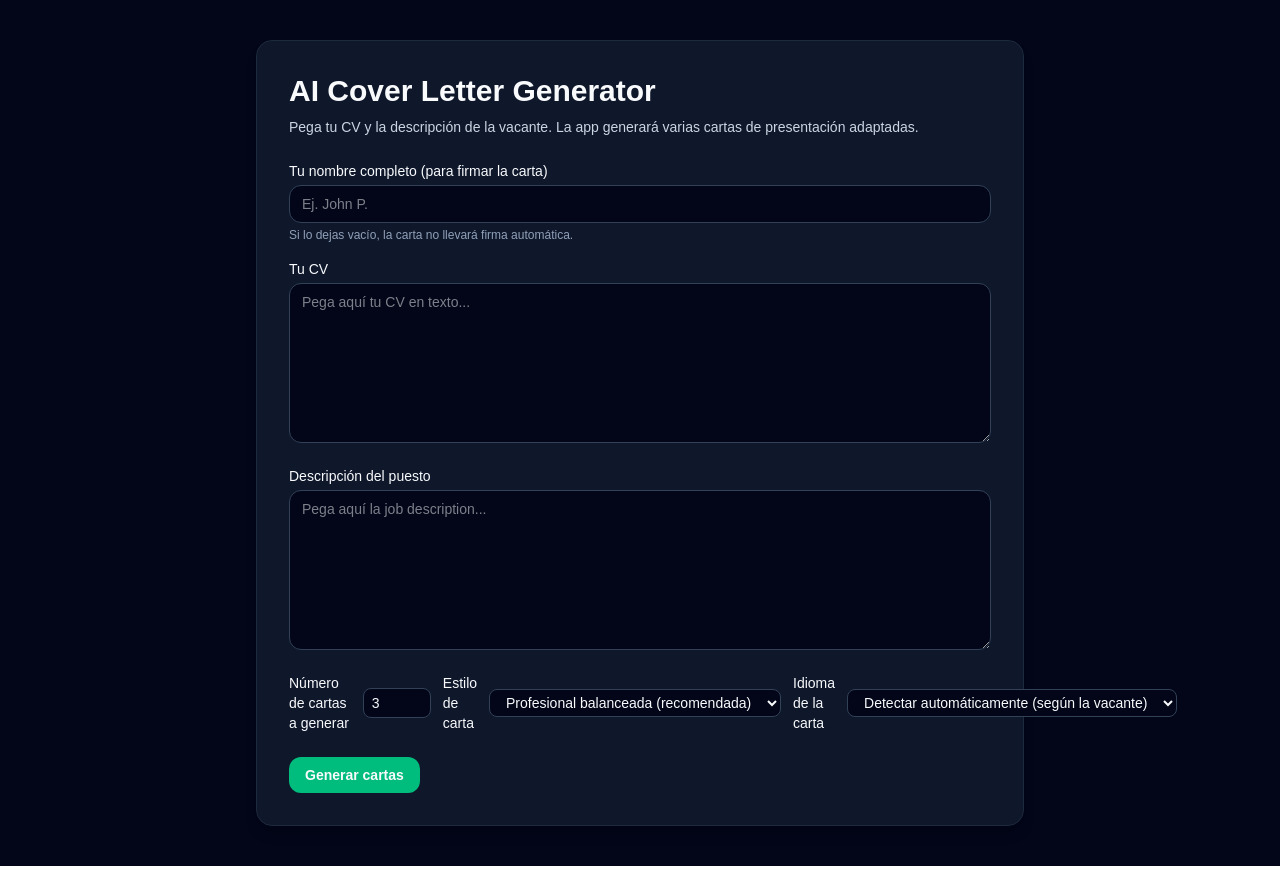
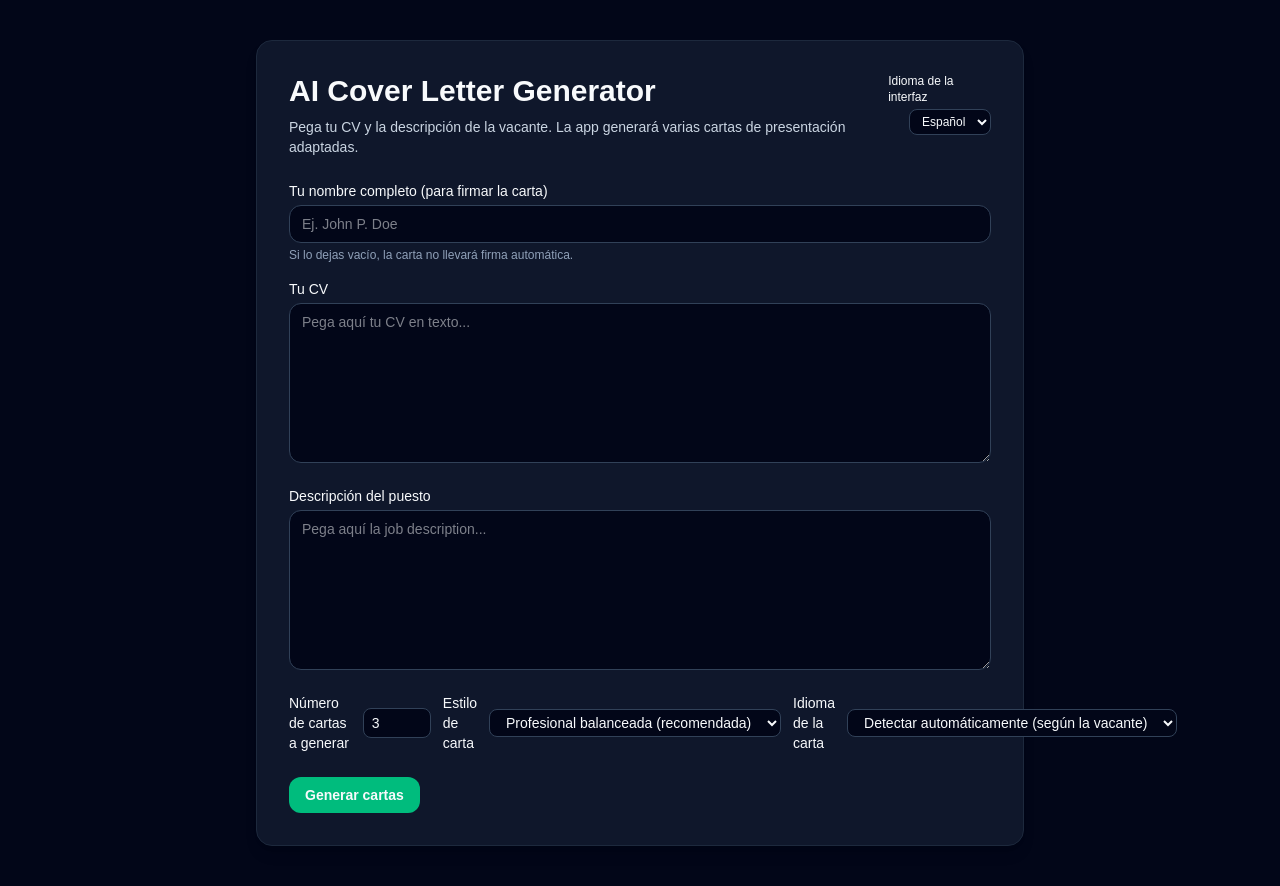
Before and after one commit to rudicarrilloypr/cv-coverletter-ai, a Next.js app: page /generate in a window 1280 px wide. Built offline with nearby package versions, Linux system fonts and the light colour scheme.

Commit message:
Add lenguage interface

```diff
--- a/src/app/generate/page.tsx
+++ b/src/app/generate/page.tsx
@@ -5,6 +5,106 @@ import { jsPDF } from "jspdf";
 
 type CoverLetterMode = "standard" | "concise" | "storytelling" | "technical";
 type CoverLetterLanguage = "auto" | "spanish" | "english";
+type UiLanguage = "es" | "en";
+
+const UI_TEXTS: Record<UiLanguage, {
+  pageTitle: string;
+  pageSubtitle: string;
+  userNameLabel: string;
+  userNamePlaceholder: string;
+  userNameHelper: string;
+  cvLabel: string;
+  cvPlaceholder: string;
+  jdLabel: string;
+  jdPlaceholder: string;
+  countLabel: string;
+  modeLabel: string;
+  modeOptionStandard: string;
+  modeOptionConcise: string;
+  modeOptionStorytelling: string;
+  modeOptionTechnical: string;
+  letterLangLabel: string;
+  letterLangAuto: string;
+  letterLangSpanish: string;
+  letterLangEnglish: string;
+  submitGenerating: string;
+  submitGenerate: string;
+  errorPrefix: string;
+  generatedTitle: string;
+  downloadAll: string;
+  letterIndexLabel: (i: number) => string;
+  copy: string;
+  copied: string;
+  pdfButton: string;
+  uiLangLabel: string;
+}> = {
+  es: {
+    pageTitle: "AI Cover Letter Generator",
+    pageSubtitle:
+      "Pega tu CV y la descripción de la vacante. La app generará varias cartas de presentación adaptadas.",
+    userNameLabel: "Tu nombre completo (para firmar la carta)",
+    userNamePlaceholder: "Ej. John P. Doe",
+    userNameHelper:
+      "Si lo dejas vacío, la carta no llevará firma automática.",
+    cvLabel: "Tu CV",
+    cvPlaceholder: "Pega aquí tu CV en texto...",
+    jdLabel: "Descripción del puesto",
+    jdPlaceholder: "Pega aquí la job description...",
+    countLabel: "Número de cartas a generar",
+    modeLabel: "Estilo de carta",
+    modeOptionStandard: "Profesional balanceada (recomendada)",
+    modeOptionConcise: "Breve y directa",
+    modeOptionStorytelling: "Storytelling / narrativa",
+    modeOptionTechnical: "Muy técnica (roles de ingeniería)",
+    letterLangLabel: "Idioma de la carta",
+    letterLangAuto: "Detectar automáticamente (según la vacante)",
+    letterLangSpanish: "Español",
+    letterLangEnglish: "Ingles",
+    submitGenerating: "Generando...",
+    submitGenerate: "Generar cartas",
+    errorPrefix: "Error:",
+    generatedTitle: "Cartas generadas",
+    downloadAll: "Descargar todas en PDF",
+    letterIndexLabel: (i: number) => `Carta #${i}`,
+    copy: "Copiar",
+    copied: "Copiada ✓",
+    pdfButton: "PDF",
+    uiLangLabel: "Idioma de la interfaz",
+  },
+  en: {
+    pageTitle: "AI Cover Letter Generator",
+    pageSubtitle:
+      "Paste your resume and the job description. The app will generate several tailored cover letters.",
+    userNameLabel: "Your full name (for the signature)",
+    userNamePlaceholder: "e.g. John P. Doe",
+    userNameHelper:
+      "If left empty, the cover letters will not include an automatic signature.",
+    cvLabel: "Your résumé / CV",
+    cvPlaceholder: "Paste your CV text here...",
+    jdLabel: "Job description",
+    jdPlaceholder: "Paste the job description here...",
+    countLabel: "Number of cover letters to generate",
+    modeLabel: "Cover letter style",
+    modeOptionStandard: "Balanced professional (recommended)",
+    modeOptionConcise: "Short & direct",
+    modeOptionStorytelling: "Storytelling / narrative",
+    modeOptionTechnical: "Highly technical (engineering roles)",
+    letterLangLabel: "Cover letter language",
+    letterLangAuto: "Detect automatically (based on job description)",
+    letterLangSpanish: "Spanish",
+    letterLangEnglish: "English",
+    submitGenerating: "Generating...",
+    submitGenerate: "Generate cover letters",
+    errorPrefix: "Error:",
+    generatedTitle: "Generated cover letters",
+    downloadAll: "Download all as PDF",
+    letterIndexLabel: (i: number) => `Letter #${i}`,
+    copy: "Copy",
+    copied: "Copied ✓",
+    pdfButton: "PDF",
+    uiLangLabel: "Interface language",
+  },
+};
 
 export default function GeneratePage() {
   const [cv, setCv] = useState("");
@@ -12,11 +112,14 @@ export default function GeneratePage() {
   const [count, setCount] = useState(3);
   const [mode, setMode] = useState<CoverLetterMode>("standard");
   const [language, setLanguage] = useState<CoverLetterLanguage>("auto");
-  const [userName, setUserName] = useState(""); // 👈 nombre para firma
+  const [userName, setUserName] = useState("");
+  const [uiLanguage, setUiLanguage] = useState<UiLanguage>("es"); // 👈 idioma de la interfaz
   const [loading, setLoading] = useState(false);
   const [error, setError] = useState<string | null>(null);
   const [letters, setLetters] = useState<string[]>([]);
   const [copiedIndex, setCopiedIndex] = useState<number | null>(null);
+
+  const t = UI_TEXTS[uiLanguage];
 
   async function handleSubmit(e: React.FormEvent) {
     e.preventDefault();
@@ -37,7 +140,7 @@ export default function GeneratePage() {
           count,
           mode,
           language,
-          userName, // 👈 enviamos el nombre a la API
+          userName,
         }),
       });
 
@@ -66,6 +169,7 @@ export default function GeneratePage() {
       setCopiedIndex(index);
       setTimeout(() => setCopiedIndex(null), 2000);
     } catch {
+      // deja el mensaje en español/inglés si quieres hacer un diccionario aparte
       setError("No se pudo copiar la carta al portapapeles.");
     }
   }
@@ -123,7 +227,7 @@ export default function GeneratePage() {
           doc.addPage();
         }
 
-        const header = `Carta #${idx + 1}`;
+        const header = t.letterIndexLabel(idx + 1);
         let cursorY = margin;
 
         doc.setFontSize(12);
@@ -154,60 +258,75 @@ export default function GeneratePage() {
   return (
     <main className="min-h-screen flex justify-center px-4 py-10 bg-slate-950">
       <div className="w-full max-w-3xl bg-slate-900 text-slate-50 rounded-2xl p-6 md:p-8 shadow-lg border border-slate-800">
-        <h1 className="text-2xl md:text-3xl font-semibold mb-2">
-          AI Cover Letter Generator
-        </h1>
-        <p className="text-sm text-slate-300 mb-6">
-          Pega tu CV y la descripción de la vacante. La app generará varias
-          cartas de presentación adaptadas.
-        </p>
+        {/* Header con selector de idioma de interfaz */}
+        <div className="flex items-start justify-between mb-4">
+          <div>
+            <h1 className="text-2xl md:text-3xl font-semibold mb-2">
+              {t.pageTitle}
+            </h1>
+            <p className="text-sm text-slate-300 mb-2">{t.pageSubtitle}</p>
+          </div>
+
+          <div className="flex flex-col items-end gap-1 text-xs">
+            <label className="font-medium">{t.uiLangLabel}</label>
+            <select
+              value={uiLanguage}
+              onChange={(e) => setUiLanguage(e.target.value as UiLanguage)}
+              className="rounded-lg bg-slate-950 border border-slate-700 px-2 py-1 text-xs outline-none focus:ring-2 focus:ring-emerald-500"
+            >
+              <option value="es">Español</option>
+              <option value="en">English</option>
+            </select>
+          </div>
+        </div>
 
         <form onSubmit={handleSubmit} className="space-y-4">
           {/* Nombre del usuario */}
           <div>
             <label className="block text-sm mb-1 font-medium">
-              Tu nombre completo (para firmar la carta)
+              {t.userNameLabel}
             </label>
             <input
               type="text"
               className="w-full rounded-xl bg-slate-950 border border-slate-700 px-3 py-2 text-sm outline-none focus:ring-2 focus:ring-emerald-500"
               value={userName}
               onChange={(e) => setUserName(e.target.value)}
-              placeholder="Ej. John P."
+              placeholder={t.userNamePlaceholder}
             />
-            <p className="text-xs text-slate-400 mt-1">
-              Si lo dejas vacío, la carta no llevará firma automática.
-            </p>
+            <p className="text-xs text-slate-400 mt-1">{t.userNameHelper}</p>
           </div>
 
           <div>
-            <label className="block text-sm mb-1 font-medium">Tu CV</label>
+            <label className="block text-sm mb-1 font-medium">
+              {t.cvLabel}
+            </label>
             <textarea
               className="w-full h-32 md:h-40 rounded-xl bg-slate-950 border border-slate-700 px-3 py-2 text-sm outline-none focus:ring-2 focus:ring-emerald-500"
               value={cv}
               onChange={(e) => setCv(e.target.value)}
-              placeholder="Pega aquí tu CV en texto..."
+              placeholder={t.cvPlaceholder}
               required
             />
           </div>
 
           <div>
             <label className="block text-sm mb-1 font-medium">
-              Descripción del puesto
+              {t.jdLabel}
             </label>
             <textarea
               className="w-full h-32 md:h-40 rounded-xl bg-slate-950 border border-slate-700 px-3 py-2 text-sm outline-none focus:ring-2 focus:ring-emerald-500"
               value={jobDescription}
               onChange={(e) => setJobDescription(e.target.value)}
-              placeholder="Pega aquí la job description..."
+              placeholder={t.jdPlaceholder}
               required
             />
           </div>
 
           <div className="flex flex-col gap-3 md:flex-row md:items-center md:justify-between">
+            {/* Número de cartas */}
             <div className="flex items-center gap-3">
               <label className="text-sm font-medium">
-                Número de cartas a generar
+                {t.countLabel}
               </label>
               <input
                 type="number"
@@ -219,26 +338,34 @@ export default function GeneratePage() {
               />
             </div>
 
+            {/* Estilo de carta */}
             <div className="flex items-center gap-3">
-              <label className="text-sm font-medium">Estilo de carta</label>
+              <label className="text-sm font-medium">{t.modeLabel}</label>
               <select
                 value={mode}
                 onChange={(e) => setMode(e.target.value as CoverLetterMode)}
                 className="rounded-lg bg-slate-950 border border-slate-700 px-3 py-1 text-sm outline-none focus:ring-2 focus:ring-emerald-500"
               >
                 <option value="standard">
-                  Profesional balanceada (recomendada)
+                  {t.modeOptionStandard}
                 </option>
-                <option value="concise">Breve y directa</option>
-                <option value="storytelling">Storytelling / narrativa</option>
+                <option value="concise">
+                  {t.modeOptionConcise}
+                </option>
+                <option value="storytelling">
+                  {t.modeOptionStorytelling}
+                </option>
                 <option value="technical">
-                  Muy técnica (roles de ingeniería)
+                  {t.modeOptionTechnical}
                 </option>
               </select>
             </div>
 
+            {/* Idioma de la carta */}
             <div className="flex items-center gap-3">
-              <label className="text-sm font-medium">Idioma de la carta</label>
+              <label className="text-sm font-medium">
+                {t.letterLangLabel}
+              </label>
               <select
                 value={language}
                 onChange={(e) =>
@@ -247,10 +374,14 @@ export default function GeneratePage() {
                 className="rounded-lg bg-slate-950 border border-slate-700 px-3 py-1 text-sm outline-none focus:ring-2 focus:ring-emerald-500"
               >
                 <option value="auto">
-                  Detectar automáticamente (según la vacante)
+                  {t.letterLangAuto}
                 </option>
-                <option value="spanish">Español</option>
-                <option value="english">English</option>
+                <option value="spanish">
+                  {t.letterLangSpanish}
+                </option>
+                <option value="english">
+                  {t.letterLangEnglish}
+                </option>
               </select>
             </div>
           </div>
@@ -260,25 +391,27 @@ export default function GeneratePage() {
             disabled={loading}
             className="mt-2 inline-flex items-center justify-center rounded-xl px-4 py-2 text-sm font-semibold bg-emerald-500 hover:bg-emerald-400 disabled:opacity-50 disabled:cursor-not-allowed transition"
           >
-            {loading ? "Generando..." : "Generar cartas"}
+            {loading ? t.submitGenerating : t.submitGenerate}
           </button>
         </form>
 
         {error && (
-          <p className="mt-4 text-sm text-red-400">Error: {error}</p>
+          <p className="mt-4 text-sm text-red-400">
+            {t.errorPrefix} {error}
+          </p>
         )}
 
         {letters.length > 0 && (
           <section className="mt-6 space-y-4">
             <div className="flex items-center justify-between mb-2">
-              <h2 className="text-lg font-semibold">Cartas generadas</h2>
+              <h2 className="text-lg font-semibold">{t.generatedTitle}</h2>
 
               <button
                 type="button"
                 onClick={downloadAllPdf}
                 className="text-xs px-3 py-1 rounded-lg border border-emerald-500 text-emerald-400 hover:bg-emerald-500/10 transition"
               >
-                Descargar todas en PDF
+                {t.downloadAll}
               </button>
             </div>
 
@@ -289,7 +422,7 @@ export default function GeneratePage() {
               >
                 <div className="flex items-center justify-between mb-2">
                   <div className="text-xs text-slate-400">
-                    Carta #{idx + 1}
+                    {t.letterIndexLabel(idx + 1)}
                   </div>
                   <div className="flex items-center gap-2">
                     <button
@@ -297,14 +430,14 @@ export default function GeneratePage() {
                       onClick={() => handleCopy(letter, idx)}
                       className="text-xs px-2 py-1 rounded-lg border border-emerald-500 text-emerald-400 hover:bg-emerald-500/10 transition"
                     >
-                      {copiedIndex === idx ? "Copiada ✓" : "Copiar"}
+                      {copiedIndex === idx ? t.copied : t.copy}
                     </button>
                     <button
                       type="button"
                       onClick={() => downloadSinglePdf(letter, idx)}
                       className="text-xs px-2 py-1 rounded-lg border border-slate-500 text-slate-200 hover:bg-slate-700/60 transition"
                     >
-                      PDF
+                      {t.pdfButton}
                     </button>
                   </div>
                 </div>
```
